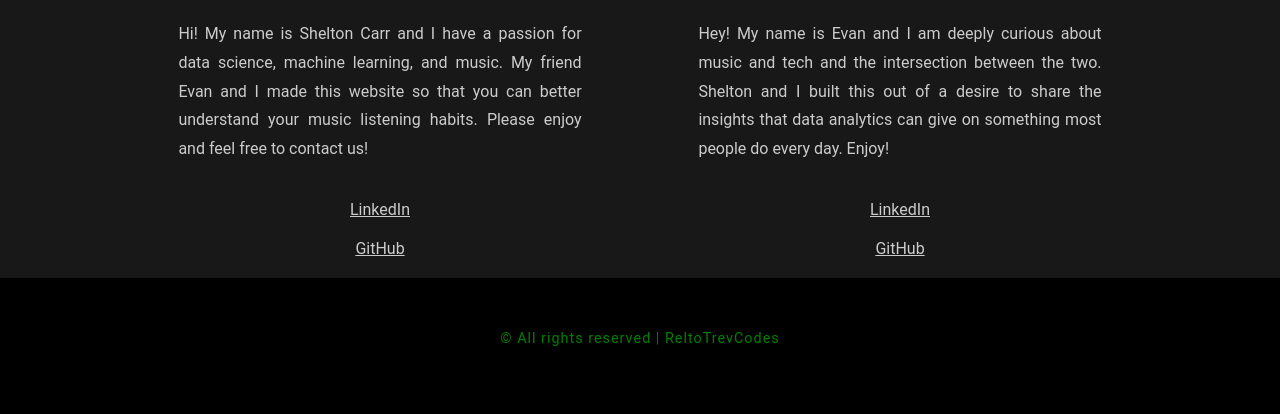
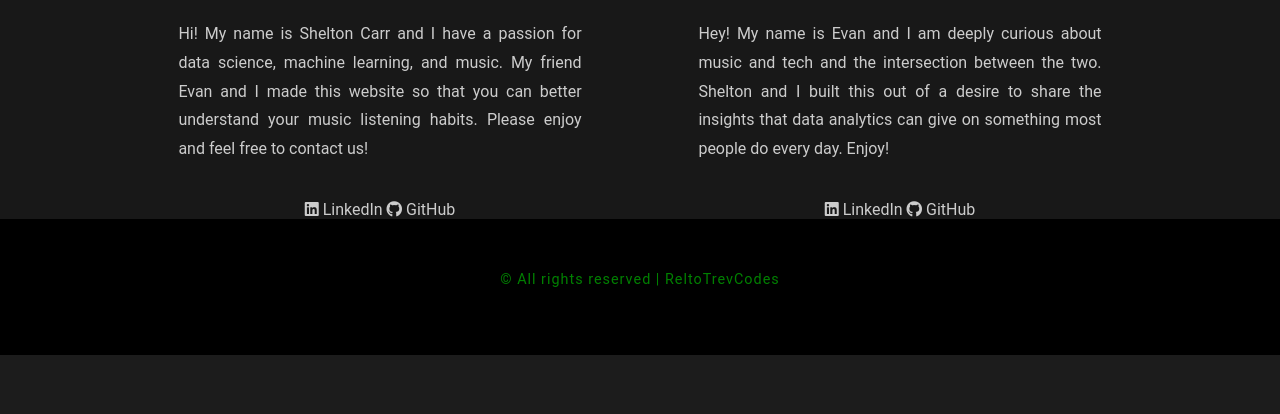
Before and after one commit to sheltoncarr/spotify_app, a Flask app: page /about_us in a window 1280 px wide. Shown: the part 476-890 px from the top of the page. After the commit the page ends 831 px from the top, so only its background shows below. Run offline with Flask 3, Linux system fonts and the light colour scheme.

Commit message:
Changed sign-in CSS, addded icons to About Us page, adjusted top_genres.py column name

```diff
--- a/static/style.css
+++ b/static/style.css
@@ -248,6 +248,15 @@ header{
 	padding-bottom: 20px;
 }
 
+a { color:#ccc } /* Globally */
+
+/* Each state */
+
+a:visited { text-decoration: none; color:#ccc; }
+a:hover { text-decoration: none; color:#ccc; }
+a:focus { text-decoration: none; color:#ccc; }
+a:hover, a:active { text-decoration: none; color:#ccc }
+
 #form{
 	width: 50%;
 	margin: auto;
--- a/templates/about.html
+++ b/templates/about.html
@@ -1,6 +1,9 @@
 {% extends 'base.html' %}
 
 {% block content %}
+<head>
+    <link rel="stylesheet" href="https://cdnjs.cloudflare.com/ajax/libs/font-awesome/5.15.3/css/all.min.css" />
+</head>
     <main>
         <section >
             <h1 class="title" style="font-size: 30px;">
@@ -15,8 +18,12 @@
                         My friend Evan and I made this website so that you can better understand your music listening habits.
                         Please enjoy and feel free to contact us!
                     </p>
-                    <a href="https://www.linkedin.com/in/shelton-carr/" target="_blank" style="display: block; color: #ccc;">LinkedIn</a>
-                    <a href="https://github.com/sheltoncarr" target="_blank" style="display: block; color: #ccc;">GitHub</a>
+                    <a style="text-decoration:none" href="https://www.linkedin.com/in/shelton-carr/" target="_blank" style="display: block; color: #ccc;">
+                        <i class="fab fa-linkedin"></i> LinkedIn
+                    </a>
+                    <a style="text-decoration:none" href="https://github.com/sheltoncarr" target="_blank" style="display: block; color: #ccc;">
+                        <i class="fab fa-github"></i> GitHub
+                    </a>
                 </div>
 
                 <div class="column">
@@ -26,8 +33,12 @@
                         the two. Shelton and I built this out of a desire to share the insights that data analytics can
                         give on something most people do every day. Enjoy!
                     </p>
-                    <a href="https://www.linkedin.com/in/evan-james-austin/" target="_blank" style="display: block; color: #ccc;">LinkedIn</a>
-                    <a href="https://github.com/muuscodes" target="_blank" style="display: block; color: #ccc;">GitHub</a>
+                    <a style="text-decoration:none" href="https://www.linkedin.com/in/evan-james-austin/" target="_blank" style="display: block; color: #ccc;">
+                        <i class="fab fa-linkedin"></i> LinkedIn
+                    </a>
+                    <a style="text-decoration:none" href="https://github.com/muuscodes" target="_blank" style="display: block; color: #ccc;">
+                        <i class="fab fa-github"></i> GitHub
+                    </a>
                 </div>
                 </div>
             </div>
--- a/templates/base.html
+++ b/templates/base.html
@@ -15,7 +15,7 @@
         <div id="top-header">
 
             <div id="main-header">
-                <a href="/" target="_self" style="text-decoration:none; color: green;"><b>Music Data Analysis</b></a>
+                <a href="/" target="_self" style="text-decoration:none; color: green;"><b>Spotify Music Data Analysis</b></a>
             </div>
 
             <!-- Internal links -->
@@ -25,7 +25,7 @@
                         <li><a href="/" target="_self"
                             rel="follow">Home</a></li>
                         <li><a href="/your_data" target="_self"
-                            rel="follow">Your Data</a></li>
+                            rel="follow">About You</a></li>
                         <li><a href="/about_us" target="_self"
                             rel="follow">About Us</a></li>
                         <li><a href="/contact_us" target="_self"
--- a/templates/sign_in.html
+++ b/templates/sign_in.html
@@ -14,8 +14,8 @@
         <div id="'text">
             <p>
                 This music analysis website uses <b>Spotify</b>. <br>
-                If you have a Spotify account, click <a href={{url}}>here</a>. <br>
-                If not, click <a href="/guest" target="_self">here</a>.
+                If you have a Spotify account, click <a style="text-decoration:none" href={{url}}>here</a>. <br>
+                If not, click <a style="text-decoration:none" href="/guest" target="_self">here</a>.
             </p>
         </div>
     </div>
```
Also changed, not shown: src/top_genres.py (+6 -6 lines), static/sign_in.css (+12 -2 lines), 1 other file.
